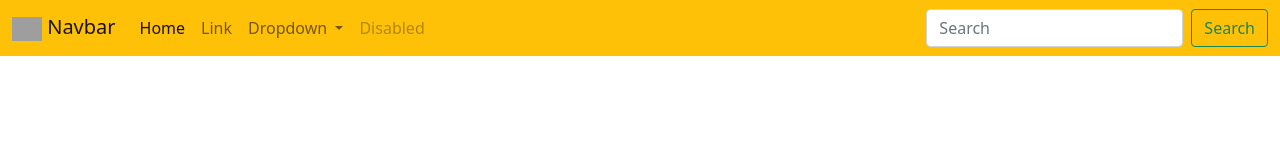
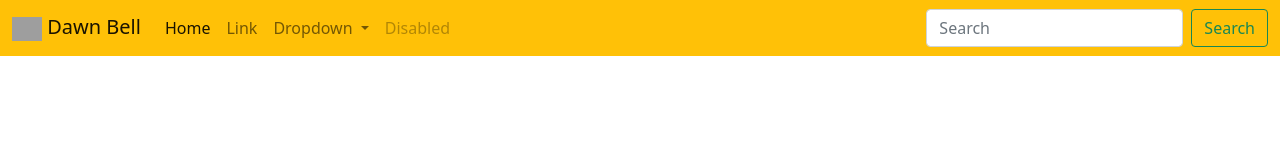
Before and after one commit to sapphire777/dawn_bell, a plain HTML site: page index.html in a window 1280 px wide. Drawn offline with nearby package versions, Linux system fonts and the light colour scheme; grey boxes are pictures that could not be loaded.

Commit message:
Oten made changes

```diff
--- a/index.html
+++ b/index.html
@@ -18,7 +18,7 @@
             <div class="container-fluid">
                 <a class="navbar-brand mb-0 h1" href="#">
                     <img src="https://getbootstrap.com/docs/5.0/assets/brand/bootstrap-logo.svg" alt="" width="30" height="24" class="d-inline-block">
-                    Navbar
+                    Dawn Bell
                 </a>
                 <button class="navbar-toggler" type="button" data-bs-toggle="collapse" data-bs-target="#navbarSupportedContent" aria-controls="navbarSupportedContent" aria-expanded="false" aria-label="Toggle navigation">
                     <span class="navbar-toggler-icon"></span>
```
